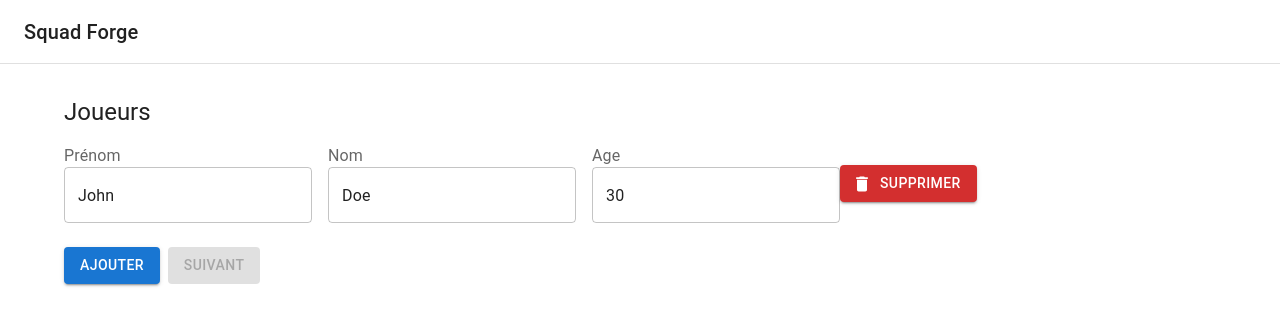
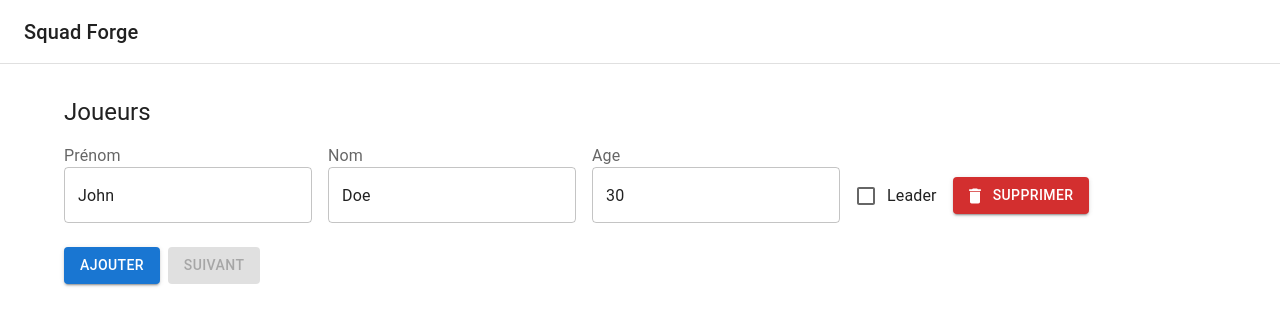
Before and after one commit to LoiseauB/react-architecture, a React (Vite) app: page / in a window 1280 px wide. Both pictures are taken after a click on the button "AJOUTER". Shown: the top 326 px of the page. Built offline with nearby package versions, Linux system fonts and the light colour scheme.

Commit message:
end day 1

```diff
--- a/src/modules/create-game/components/sections/PlayersSection.tsx
+++ b/src/modules/create-game/components/sections/PlayersSection.tsx
@@ -1,11 +1,13 @@
 import {
   Box,
+  Button,
+  Checkbox,
+  FormControl,
+  FormControlLabel,
+  FormLabel,
+  Grid,
+  TextField,
   Typography,
-  Grid,
-  Button,
-  FormControl,
-  FormLabel,
-  TextField,
 } from "@mui/material";
 import { usePlayerSection } from "./use-player-section.hook";
 
@@ -19,11 +21,13 @@ export const PlayersSection: React.FC<object> = () => {
       <Typography variant="h5">Joueurs</Typography>
       <Grid sx={{ paddingTop: 2 }} rowSpacing={4}>
         <Box>
-          {presenter.players.map((player) => (
+          {presenter.form.players.map((player) => (
             <PlayerRow
               key={player.id}
               onChange={presenter.updatePlayer}
               onDelete={presenter.removePlayer}
+              isTeamLeader={player.id === presenter.form.teamLeaderId}
+              changeTeamLeader={presenter.changeTeamLeader}
               {...player}
             />
           ))}
@@ -60,9 +64,20 @@ export const PlayerRow: React.FC<{
   firstName: string;
   lastName: string;
   age: number;
+  isTeamLeader: boolean;
   onChange: (id: string, key: string, value: string) => void;
   onDelete: (id: string) => void;
-}> = ({ id, firstName, lastName, age, onChange, onDelete }) => {
+  changeTeamLeader: (id: string) => void;
+}> = ({
+  id,
+  firstName,
+  lastName,
+  age,
+  isTeamLeader,
+  onChange,
+  onDelete,
+  changeTeamLeader,
+}) => {
   return (
     <Box>
       <Grid container direction="row" alignItems="center" spacing={2}>
@@ -93,7 +108,19 @@ export const PlayerRow: React.FC<{
             />
           </FormControl>
         </Grid>
-        <Box sx={{ marginTop: 2 }}>
+        <Grid item>
+          <FormControlLabel
+            sx={{ marginTop: 3 }}
+            control={
+              <Checkbox
+                checked={isTeamLeader}
+                onChange={() => changeTeamLeader(id)}
+              />
+            }
+            label="Leader"
+          />
+        </Grid>
+        <Box sx={{ marginTop: 5 }}>
           <Button
             variant="contained"
             onClick={() => onDelete(id)}
--- a/src/modules/create-game/components/sections/use-player-section.hook.ts
+++ b/src/modules/create-game/components/sections/use-player-section.hook.ts
@@ -5,12 +5,13 @@ import { app } from "../../../app/app";
 
 export const usePlayerSection = () => {
   function addPlayer() {
-    const newState = playersForm.current.addPlayer(players);
-    setPlayers(newState);
+    const newState = playersForm.current.addPlayer(form);
+    setsetForm(newState);
   }
 
   function removePlayer(id: string) {
-    setPlayers((players) => players.filter((player) => player.id !== id));
+    const newState = playersForm.current.removePlayer(form, id);
+    setsetForm(newState);
   }
 
   function updatePlayer(id: string, key: string, value: string | number) {}
@@ -23,10 +24,12 @@ export const usePlayerSection = () => {
     return false;
   }
 
-  const [players, setPlayers] = useState<CreatingGameModel.Player[]>([]);
+  const [form, setsetForm] = useState<CreatingGameModel.Form>({
+    players: [],
+    teamLeaderId: null,
+  });
 
   const playersForm = useRef(new PlayersForm(app.dependencies.idGenerator));
-  console.log(players);
 
   return {
     addPlayer,
@@ -35,6 +38,6 @@ export const usePlayerSection = () => {
     changeTeamLeader,
     onNext,
     isSubmittable: isSubmittable(),
-    players,
+    form,
   };
 };
--- a/src/modules/create-game/core/form/players-form.ts
+++ b/src/modules/create-game/core/form/players-form.ts
@@ -4,19 +4,40 @@ import { CreatingGameModel } from "../model/creating-game.model";
 export class PlayersForm {
   constructor(private idGenerator: IIDGenerator) {}
 
-  addPlayer(state: CreatingGameModel.Player[]) {
-    return [
+  addPlayer(state: CreatingGameModel.Form): CreatingGameModel.Form {
+    return {
       ...state,
+      players: [
+        ...state.players,
         {
           id: this.idGenerator.generate(),
           firstName: "John",
           lastName: "Doe",
           age: 30,
         },
-    ];
+      ],
+    };
   }
 
-  removePlayer(state: CreatingGameModel.Player[], id: string) {
-    return state.filter((player) => player.id !== id);
+  removePlayer(
+    state: CreatingGameModel.Form,
+    id: string
+  ): CreatingGameModel.Form {
+    return {
+      ...state,
+      players: state.players.filter((player) => player.id !== id),
+    };
+  }
+
+  changeTeamLeader(
+    state: CreatingGameModel.Form,
+    id: string
+  ): CreatingGameModel.Form {
+    return {
+      ...state,
+      teamLeaderId: state.players.some((player) => player.id === id)
+        ? id
+        : null,
+    };
   }
 }
--- a/src/modules/create-game/core/model/creating-game.model.ts
+++ b/src/modules/create-game/core/model/creating-game.model.ts
@@ -6,4 +6,9 @@ export namespace CreatingGameModel {
     lastName: string;
     age: number;
   };
+
+  export type Form = {
+    players: Player[];
+    teamLeaderId: string | null;
+  };
 }
```
Also changed, not shown: 1 other file (tests, documents, lock files or other folders). Lines whose indentation alone changed are shown as unchanged.
